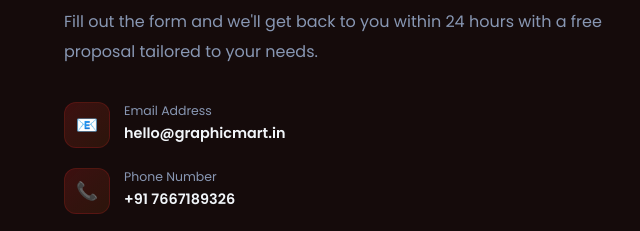
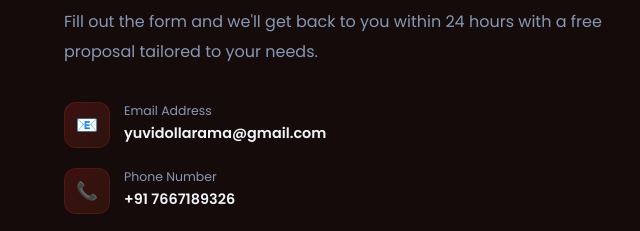
Before and after one commit to Ni-harika11/g-marts, a plain HTML site: page index.html in a window 1280 px wide. Shown: the part 6825-7056 px from the top of the page, 0-640 px from the left. Drawn offline with nearby package versions, Linux system fonts and the light colour scheme.

Commit message:
mail update

```diff
--- a/index.html
+++ b/index.html
@@ -3427,7 +3427,7 @@
               <div class="con-ico">📧</div>
               <div>
                 <div class="con-it">Email Address</div>
-                <div class="con-iv">hello@graphicmart.in</div>
+                <div class="con-iv">yuvidollarama@gmail.com</div>
               </div>
             </div>
             <div class="con-item">
```
